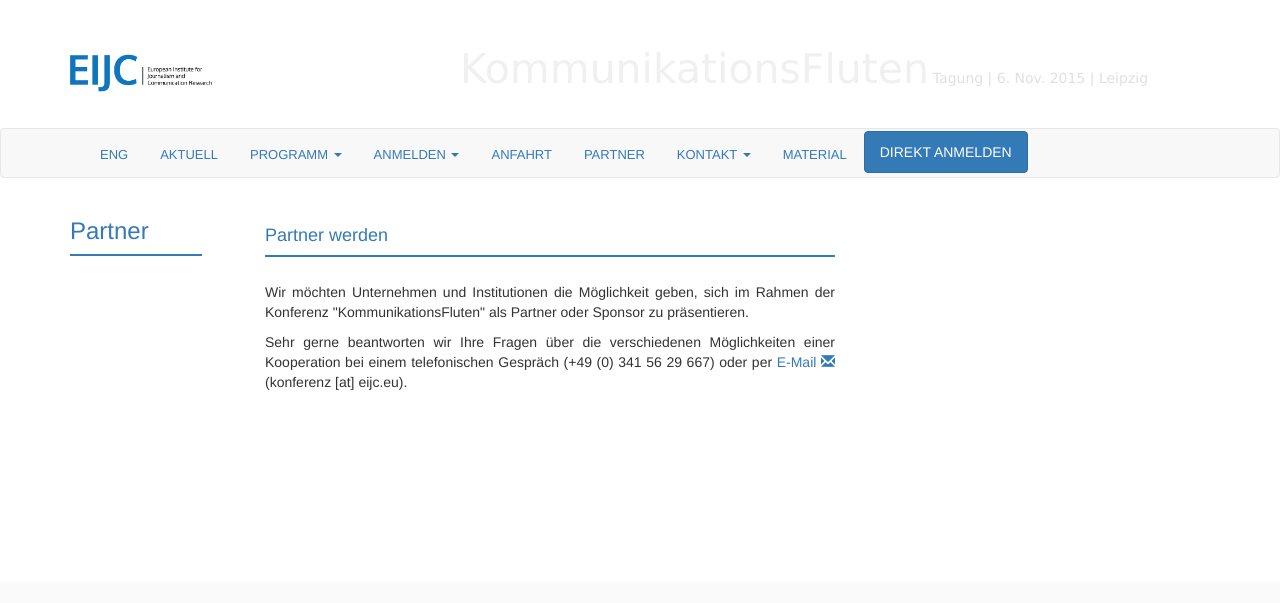
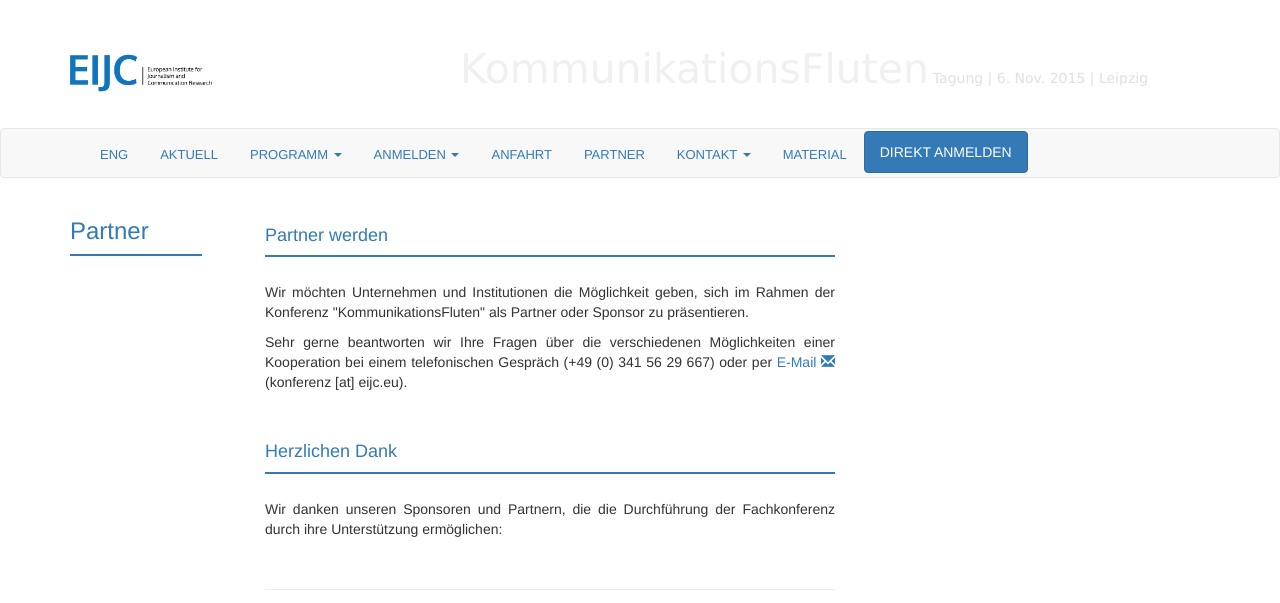
Before and after one commit to susedev/test, a Jekyll site: the page built from partner-werden.html, in a window 1280 px wide. Shown: the top 603 px of the page. Built offline with Jekyll 4.4.1, drawn with Linux system fonts in a browser that asks for light colours; nearby versions of some CDN libraries; some of the changed text lies outside the part shown.

Commit message:
Update partner-werden.html

```diff
--- a/partner-werden.html
+++ b/partner-werden.html
@@ -10,9 +10,21 @@ title: Partner
 <p style="text-align: justify;">Sehr gerne beantworten wir Ihre Fragen &uuml;ber die verschiedenen M&ouml;glichkeiten einer Kooperation bei einem telefonischen Gespr&auml;ch (+49 (0) 341 56 29 667) oder per <a href="mailto:konferenz@eijc.eu?subject=Partner%20werden">E-Mail <span aria-hidden="true" class="glyphicon glyphicon-envelope"> </span> </a> (konferenz [at] eijc.eu).</p>
 
 <p style="text-align: justify;">&nbsp;</p>
+<h3>Herzlichen Dank</h3>
+
+<div class="box" style="background-color: #337AB7; height:2px; margin-top:3px; margin-bottom:25px;">&nbsp;</div>
+
+<p style="text-align: justify;">Wir danken unseren Sponsoren und Partnern, die die Durchf&uuml;hrung der Fachkonferenz durch ihre Unterst&uuml;tzung erm&ouml;glichen:</p>
 
 <p style="text-align: justify;">&nbsp;</p>
 
-<p style="text-align: justify;">&nbsp;</p>
+<hr noshade="noshade" size="1" />
+<p><a class="thumbnail" href="http://www.hkc-online.de/" target="_blank" style="width: 160px; height: 100px; float:left">
+  <img scr="http://www.eijc.eu/wp-content/uploads/2015/08/HKC_Logo_transp-WEB.png" alt="HochwasserKompetenzCentrum e.V.">
+</a></p>
 
-<p style="text-align: justify;">&nbsp;</p>
+<p style="text-align: justify; margin-left: 190px; ">Das HKC bringt Wissenschaft und Praxis im Hochwasserschutz zusammen. Zu den über 100 Mitgliedern zählen Kommunen, Unis und Bürgerinitiativen. Erfolgreichste Projekte: Hochwasserpass und Infomobil.</p>
+
+<p style="text-align: justify; margin-left: 190px; ">&nbsp;</p>
+
+<p style="text-align: justify; margin-left: 190px; ">&nbsp;</p>
```
